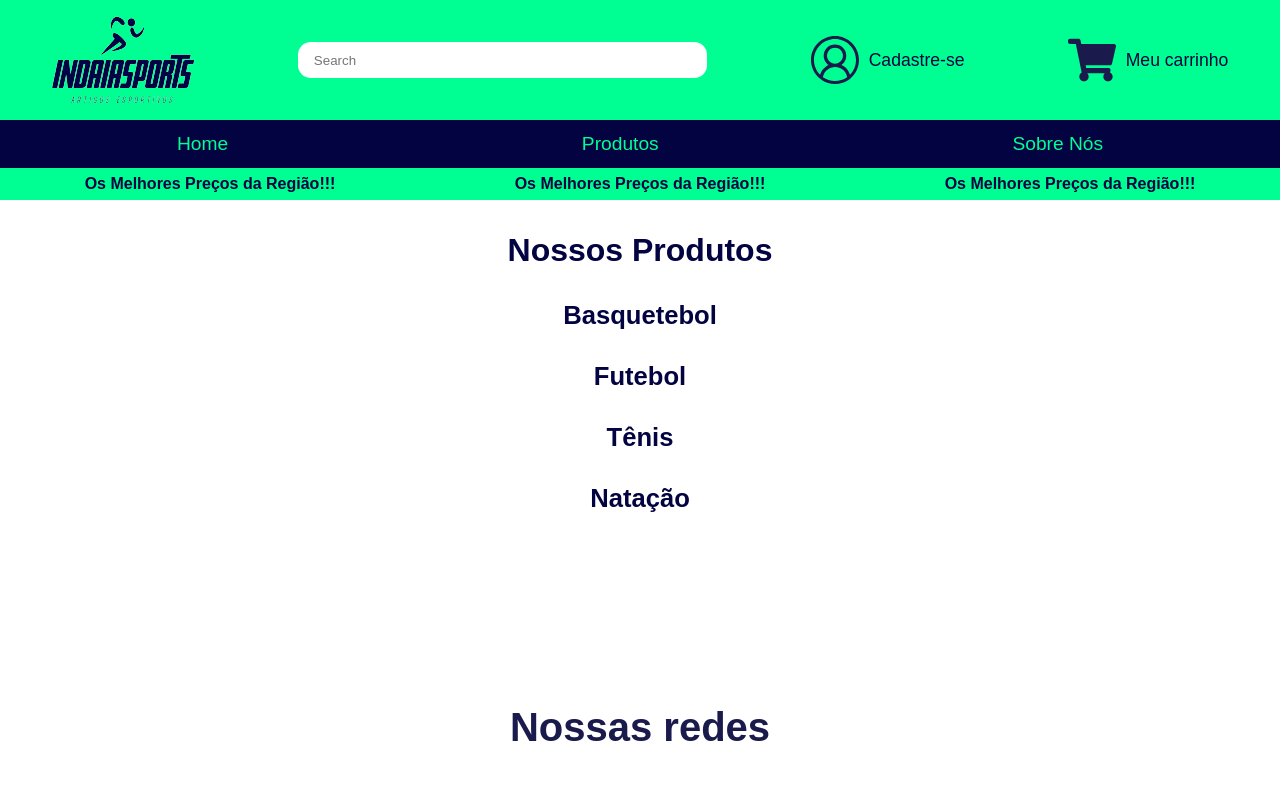
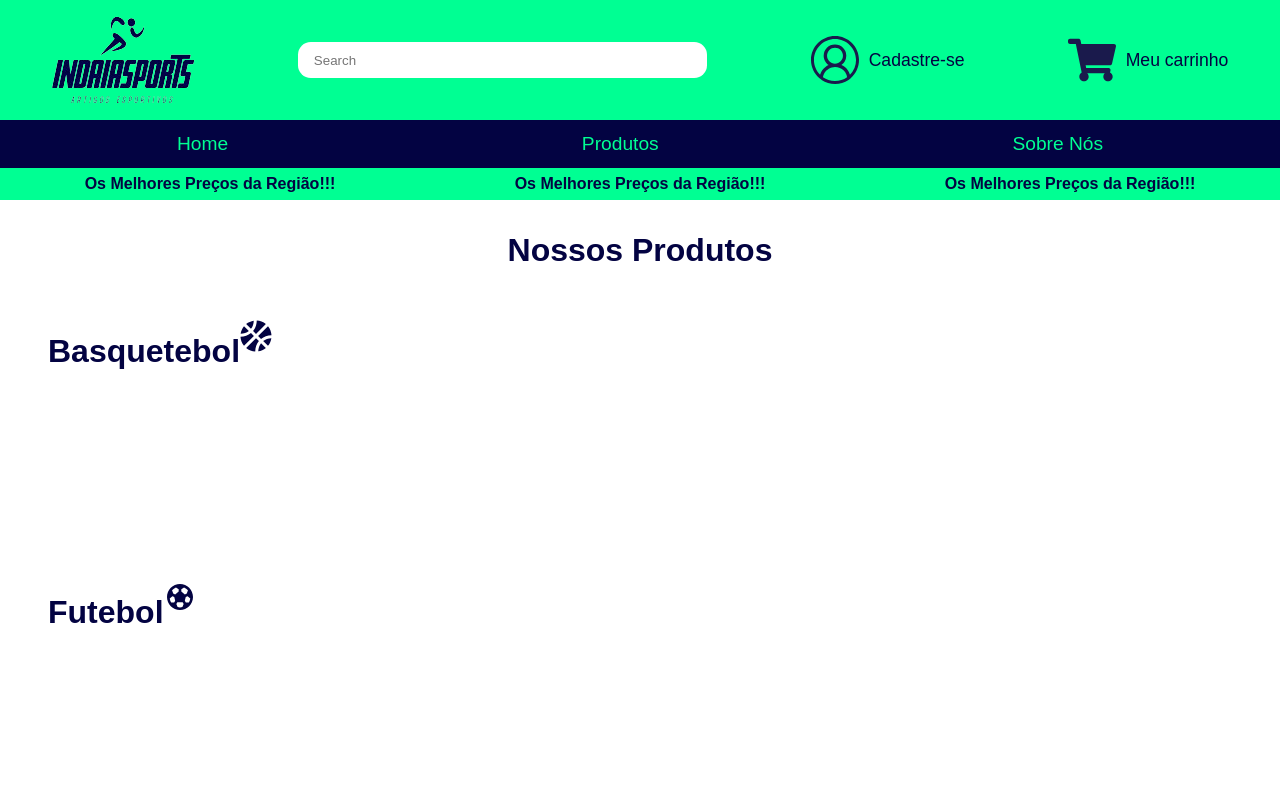
Before and after one commit to MagalDevs/Prova-React, a React (Vite) app in the folder lojinha/: page /produtos in a window 1280 px wide. Shown: the top 800 px of the page. Built offline with nearby package versions, Linux system fonts and the light colour scheme.

Commit message:
icones produtos

```diff
--- a/lojinha/src/components/Faixaprodutos/Faixaproduto.css
+++ b/lojinha/src/components/Faixaprodutos/Faixaproduto.css
@@ -1,4 +1,37 @@
 .todosprodutos {
-    font-size: 0.80rem;
-    text-align: left;
+    display: flex;
+    flex-direction: column; /* Organiza os itens em uma coluna */
+    align-items: flex-start; /* Alinha o conteúdo à esquerda */
+    gap: 12rem; /* Espaçamento entre cada seção */
+    margin-top: 2rem;
 }
+
+.produtos {
+    display: flex;
+    align-items: center; /* Alinha o ícone e o texto verticalmente */
+    justify-content: flex-start; /* Garante que o texto e o ícone fiquem alinhados à esquerda */
+    font-size: 1rem; /* Tamanho do texto */
+}
+
+.produtos h1 {
+    margin-left: 3rem; /* Espaço entre o ícone e o texto */
+}
+
+.produtos svg {
+    font-size: 2rem; /* Ajusta o tamanho do ícone */
+    color: #030342; /* Cor do ícone */
+}
+
+/* Estilo para a seção de produtos abaixo de cada esporte */
+.produtos-imagens {
+    display: grid;
+    grid-template-columns: repeat(auto-fill, minmax(200px, 1fr)); /* Cria uma grid responsiva para as imagens */
+    gap: 1rem; /* Espaço entre as imagens */
+    width: 100%; /* A largura da grid deve ocupar 100% do seu contêiner */
+}
+
+.produtos-imagens img {
+    width: 100%; /* As imagens vão preencher a largura da célula da grid */
+    height: auto; /* Mantém a proporção da imagem */
+    border-radius: 8px; /* Adiciona borda arredondada às imagens */
+}
--- a/lojinha/src/components/Faixaprodutos/Faixaproduto.jsx
+++ b/lojinha/src/components/Faixaprodutos/Faixaproduto.jsx
@@ -1,23 +1,29 @@
 import './faixaproduto.css'
+import { FaBasketballBall } from "react-icons/fa";
+import { IoFootballSharp } from "react-icons/io5";
+import { MdOutlineSportsTennis } from "react-icons/md";
+import { FaSwimmer } from "react-icons/fa";
 
 const faixaproduto = () => {
   return (
     <div className='todosprodutos'>
       <div className='produtos'>
           <h1>Basquetebol</h1>
+          <FaBasketballBall />
 
       </div>
       <div className='produtos'>
           <h1>Futebol</h1>
-
+          <IoFootballSharp />
       </div>
       <div className='produtos'>
           <h1>Tênis</h1>
+          <MdOutlineSportsTennis />
 
       </div>
       <div className='produtos'>
           <h1>Natação</h1>
-
+          <FaSwimmer />
       </div>
     </div>
   )
```
